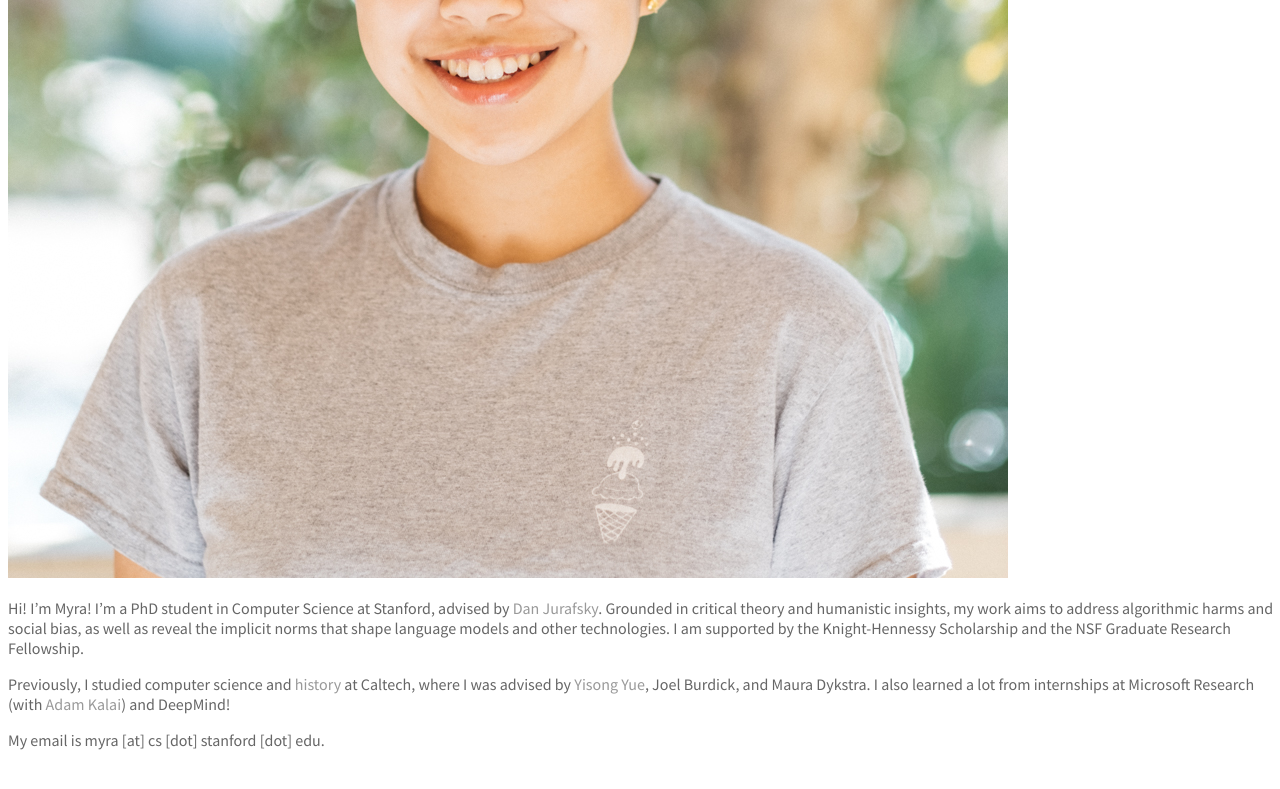
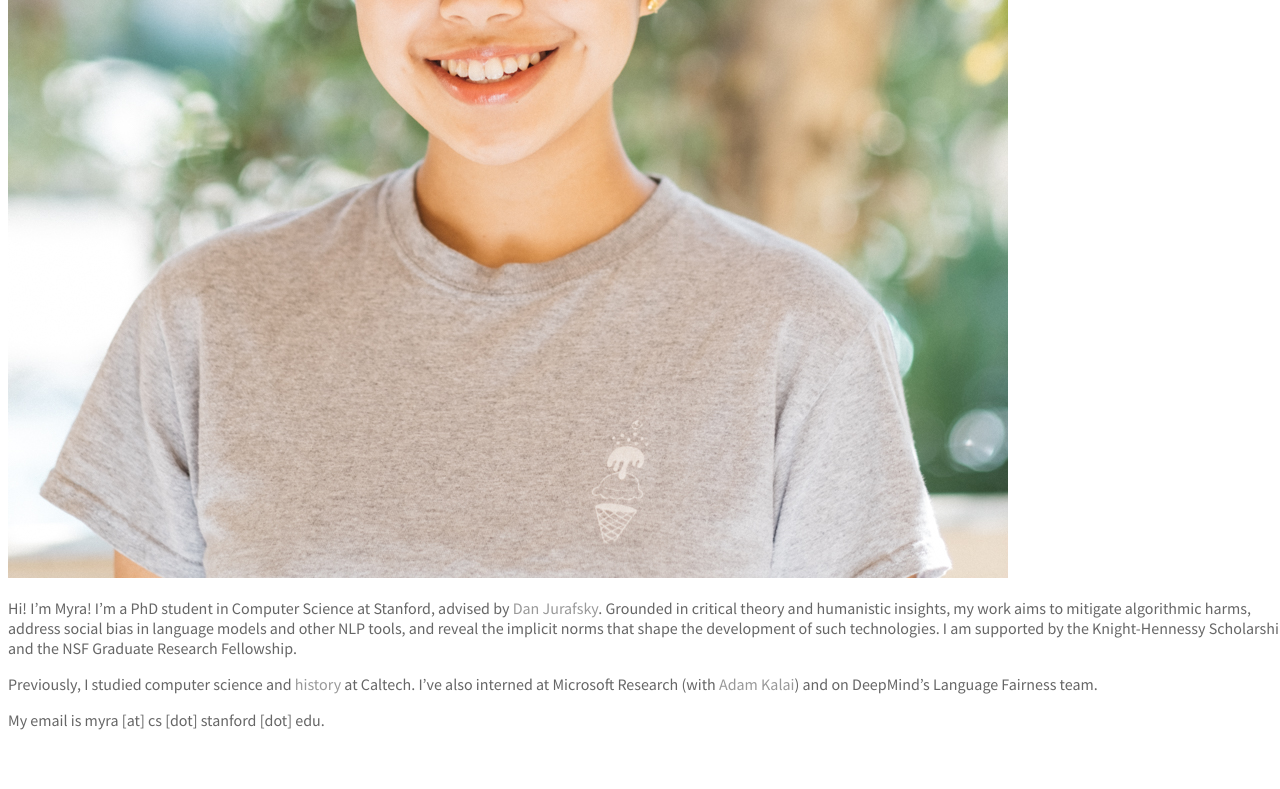
Before and after one commit to myracheng/myracheng.github.io, a Jekyll site: the page built from index.md, in a window 1280 px wide and 900 px high, scrolled down 745 px. Shown: the top 789 px of the window. Built offline with Jekyll 4.4.1, drawn with Linux system fonts in a browser that asks for light colours; some web fonts are replaced; our own code applies the rules of GitHub Pages for plain Markdown files.

Commit message:
Update index.md

```diff
--- a/index.md
+++ b/index.md
@@ -6,8 +6,8 @@ layout: default
 
 <img class="profile-picture" src="imgs/me.jpg">
 
-Hi! I'm Myra! I'm a PhD student in Computer Science at Stanford, advised by <a href="https://web.stanford.edu/~jurafsky">Dan Jurafsky</a>. Grounded in critical theory and humanistic insights, my work aims to address algorithmic harms and social bias, as well as reveal the implicit norms that shape language models and other technologies. I am supported by the Knight-Hennessy Scholarship and the NSF Graduate Research Fellowship.
+Hi! I'm Myra! I'm a PhD student in Computer Science at Stanford, advised by <a href="https://web.stanford.edu/~jurafsky">Dan Jurafsky</a>. Grounded in critical theory and humanistic insights, my work aims to mitigate algorithmic harms, address social bias in language models and other NLP tools, and reveal the implicit norms that shape the development of such technologies. I am supported by the Knight-Hennessy Scholarship and the NSF Graduate Research Fellowship.
 
-Previously, I studied computer science and <a href="https://thesis.library.caltech.edu/14990/">history</a> at Caltech, where I was advised by <a href="http://www.yisongyue.com/">Yisong Yue</a>, Joel Burdick, and Maura Dykstra. I also learned a lot from internships at Microsoft Research (with <a href='https://kal.ai/'>Adam Kalai</a>) and DeepMind!
+Previously, I studied computer science and <a href="https://thesis.library.caltech.edu/14990/">history</a> at Caltech. I've also interned at Microsoft Research (with <a href='https://kal.ai/'>Adam Kalai</a>) and on DeepMind's Language Fairness team.
 
 My email is myra [at] cs [dot] stanford [dot] edu.
```
